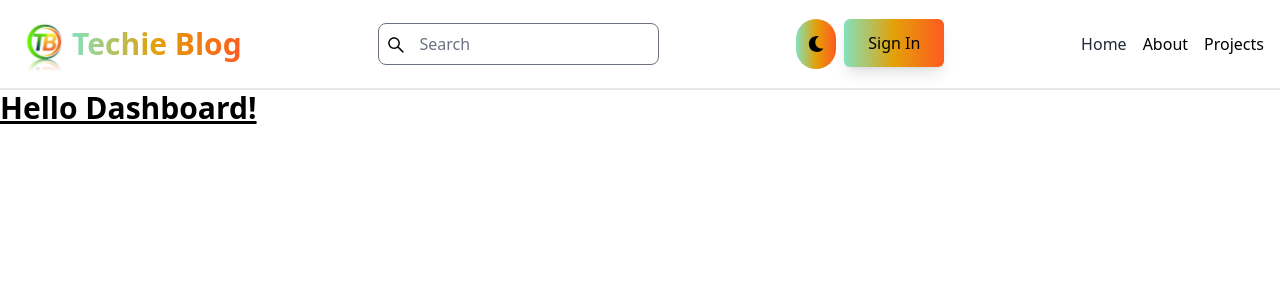
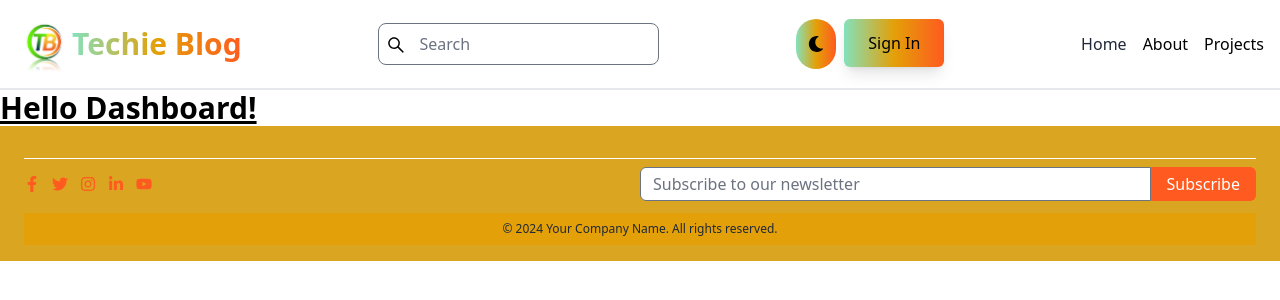
Before and after one commit to dev-ayesha-ashraf/Mern-Blog, a React (Vite) app in the folder client/: page /dashboard in a window 1280 px wide. Shown: the top 300 px of the page. Built offline with nearby package versions, Linux system fonts and the light colour scheme.

Commit message:
footerAdded

```diff
--- a/client/src/App.jsx
+++ b/client/src/App.jsx
@@ -6,6 +6,7 @@ import SignUp from "./Pages/SignUp"
 import Projects from "./Pages/Projects"
 import Dashboard from "./Pages/Dashboard"
 import Header from "./Pages/Components/Header"
+import Footer from "./Pages/Components/Footer"
 
 export default function App() {
   return (
@@ -18,8 +19,8 @@ export default function App() {
     <Route path="/sign-up" element={<SignUp />} />
     <Route path="/projects" element={<Projects />} />
     <Route path="/dashboard" element={<Dashboard />} />
-
   </Routes>
+  <Footer />
   </BrowserRouter>
   )
 }
--- /dev/null
+++ b/client/src/Pages/Components/Footer.jsx
@@ -0,0 +1,83 @@
+import React from 'react';
+import { FaFacebookF, FaTwitter, FaInstagram, FaLinkedinIn, FaYoutube } from 'react-icons/fa';
+
+export default function Footer() {
+  return (
+    <footer className="relative bottom-0 bg-[#DAA520] text-black py-4 px-6">
+      <div className="max-w-7xl mx-auto grid grid-cols-1 md:grid-cols-3 gap-4">
+        {/* About Section */}
+        {/* <div>
+          <h2 className="text-lg font-bold text-orange-500 mb-2">About Us</h2>
+          <p className="text-sm text-black">
+            We are a dynamic company dedicated to providing the best products and services. Our focus is on quality, innovation, and customer satisfaction.
+          </p>
+        </div> */}
+
+        {/* Navigation Links */}
+        {/* <div>
+          <h2 className="text-lg font-bold text-orange-500 mb-2">Quick Links</h2>
+          <ul className="space-y-1 text-sm">
+            <li><a href="#" className="hover:underline hover:text-orange-400">Home</a></li>
+            <li><a href="#" className="hover:underline hover:text-orange-400">About</a></li>
+            <li><a href="#" className="hover:underline hover:text-orange-400">Services</a></li>
+            <li><a href="#" className="hover:underline hover:text-orange-400">Contact</a></li>
+            <li><a href="#" className="hover:underline hover:text-orange-400">Blog</a></li>
+          </ul>
+        </div> */}
+
+        {/* Contact Information */}
+        {/* <div>
+          <h2 className="text-lg font-bold text-orange-500 mb-2">Contact Us</h2>
+          <p className="text-sm">
+            1234 Green Street,<br />
+            Yellow City, OR 56789<br />
+            Phone: (123) 456-7890<br />
+            Email: info@example.com
+          </p>
+        </div> */}
+      </div>
+
+      <div className="border-t border-white mt-4 pt-2">
+        <div className="max-w-7xl mx-auto flex flex-col md:flex-row justify-between items-center">
+          {/* Social Media Icons */}
+          <div className="flex space-x-3">
+            <a href="#" className="text-orange-500 hover:text-orange-400">
+              <FaFacebookF size={16} />
+            </a>
+            <a href="#" className="text-orange-500 hover:text-orange-400">
+              <FaTwitter size={16} />
+            </a>
+            <a href="#" className="text-orange-500 hover:text-orange-400">
+              <FaInstagram size={16} />
+            </a>
+            <a href="#" className="text-orange-500 hover:text-orange-400">
+              <FaLinkedinIn size={16} />
+            </a>
+            <a href="#" className="text-orange-500 hover:text-orange-400">
+              <FaYoutube size={16} />
+            </a>
+          </div>
+
+          {/* Newsletter Subscription */}
+          <form className="w-full md:w-1/2 flex mt-2 md:mt-0">
+            <input
+              type="email"
+              placeholder="Subscribe to our newsletter"
+              className="w-full px-3 py-1 text-gray-900 rounded-l-md focus:outline-none focus:ring-2 focus:ring-yellow-400"
+            />
+            <button className="px-4 py-1 bg-orange-500 text-white rounded-r-md hover:bg-orange-400 transition duration-300">
+              Subscribe
+            </button>
+          </form>
+        </div>
+      </div>
+
+      {/* Bottom Footer */}
+      <div className="bg-yellow-400 py-2 mt-3">
+        <p className="text-center text-gray-800 text-xs">
+          &copy; 2024 Your Company Name. All rights reserved.
+        </p>
+      </div>
+    </footer>
+  );
+}
```
